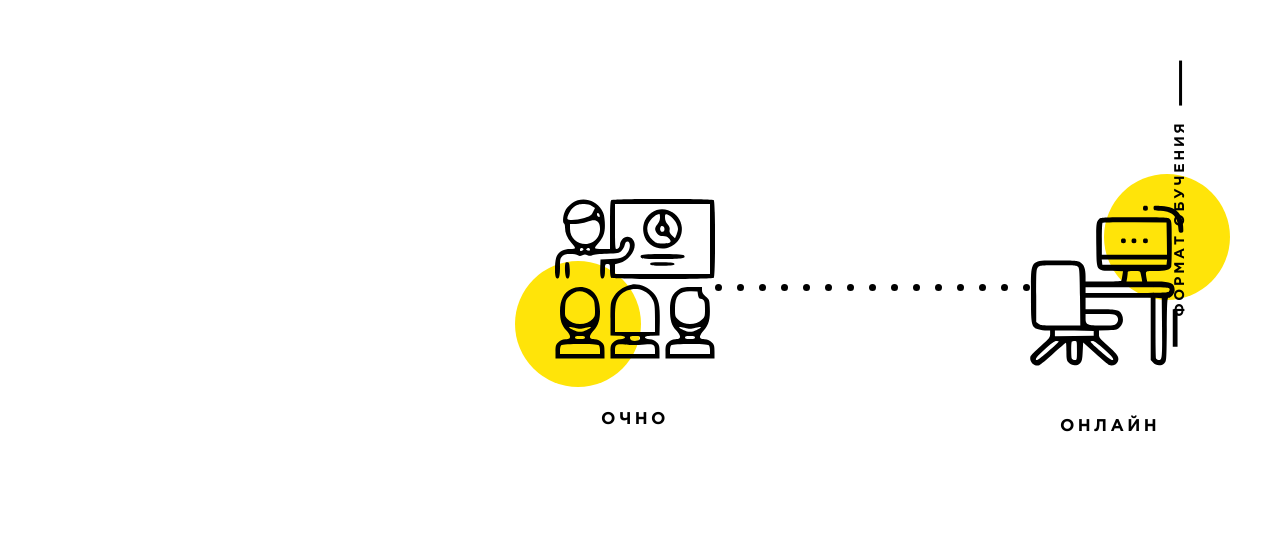
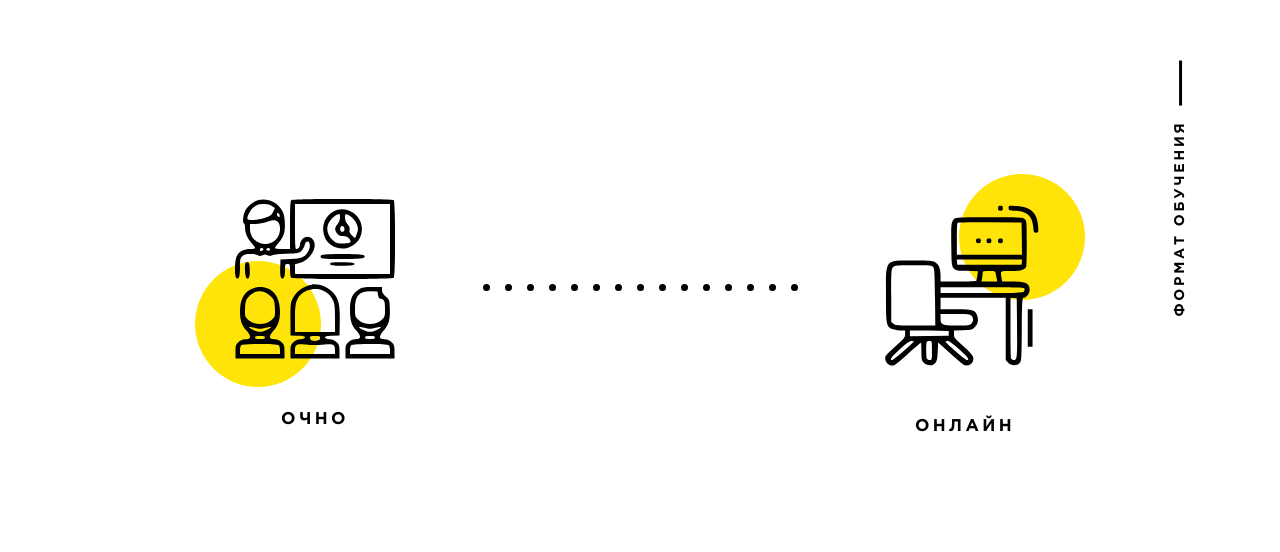
Before and after one commit to mobystudent/AppliedCourse, a website: page src/pug/index.pug in a window 1280 px wide. Shown: the part 3091-3643 px from the top of the page. Drawn offline with nearby package versions, Linux system fonts and the light colour scheme; files that its build step writes are made by us from their sources; files whose address does not match are found by name.

Commit message:
Changed padding in format & detailed-section

```diff
--- a/src/css/sections/detailed-table.scss
+++ b/src/css/sections/detailed-table.scss
@@ -1,9 +1,11 @@
 .detailed-table {
 	background: $lightGray;
-	padding: 195px 305px 230px 270px;
+	padding: 195px 65px 230px 30px;
 
 	&__block {
 		background: $white;
+		width: 1155px;
+		margin: 0 auto;
 		padding: 165px 100px 135px 80px;
 	}
 }
--- a/src/css/sections/format.scss
+++ b/src/css/sections/format.scss
@@ -1,6 +1,11 @@
 .format {
-	padding: 300px 555px 150px;
+	padding: 300px 30px 150px;
 	border-bottom: 1px solid $darkLightGray;
+
+	&__block {
+		width: 810px;
+		margin: 0 auto;
+	}
 
 	&__view {
 		display: flex;
--- a/src/pug/index.pug
+++ b/src/pug/index.pug
@@ -117,25 +117,26 @@ block content
 
 			section.format.section
 				span.section__name.section__name--format формат обучения
-				.format__view
-					.format__item
-						.format__img.format__img--full-time
-							svg.icon.icon--full-time
-								use.icon__item(xlink:href="#full-time")
-						.format__name очно
-					.format__line
+				.format__block
+					.format__view
+						.format__item
+							.format__img.format__img--full-time
+								svg.icon.icon--full-time
+									use.icon__item(xlink:href="#full-time")
+							.format__name очно
+						.format__line
 
-						- for (let i = 0; i < 15; i++)
+							- for (let i = 0; i < 15; i++)
 
-							small.format__line-item
+								small.format__line-item
 
-					.format__item
-						.format__img.format__img--online
-							svg.icon.icon--online
-								use.icon__item(xlink:href="#online")
-						.format__name онлайн
+						.format__item
+							.format__img.format__img--online
+								svg.icon.icon--online
+									use.icon__item(xlink:href="#online")
+							.format__name онлайн
 
-				p.format__descrip Очные студенты присутствуют на лекциях в аудитории, а онлайн-студенты смотрят прямую трансляцию из любого места с доступом в Интернет. Онлайн обучение равноценно очному и отличается только форматом присутствия на лекциях.
+					p.format__descrip Очные студенты присутствуют на лекциях в аудитории, а онлайн-студенты смотрят прямую трансляцию из любого места с доступом в Интернет. Онлайн обучение равноценно очному и отличается только форматом присутствия на лекциях.
 
 			section.reviews.section
 				span.section__name.section__name--reviews section name
```
Also changed, not shown: src/template/index.html.
